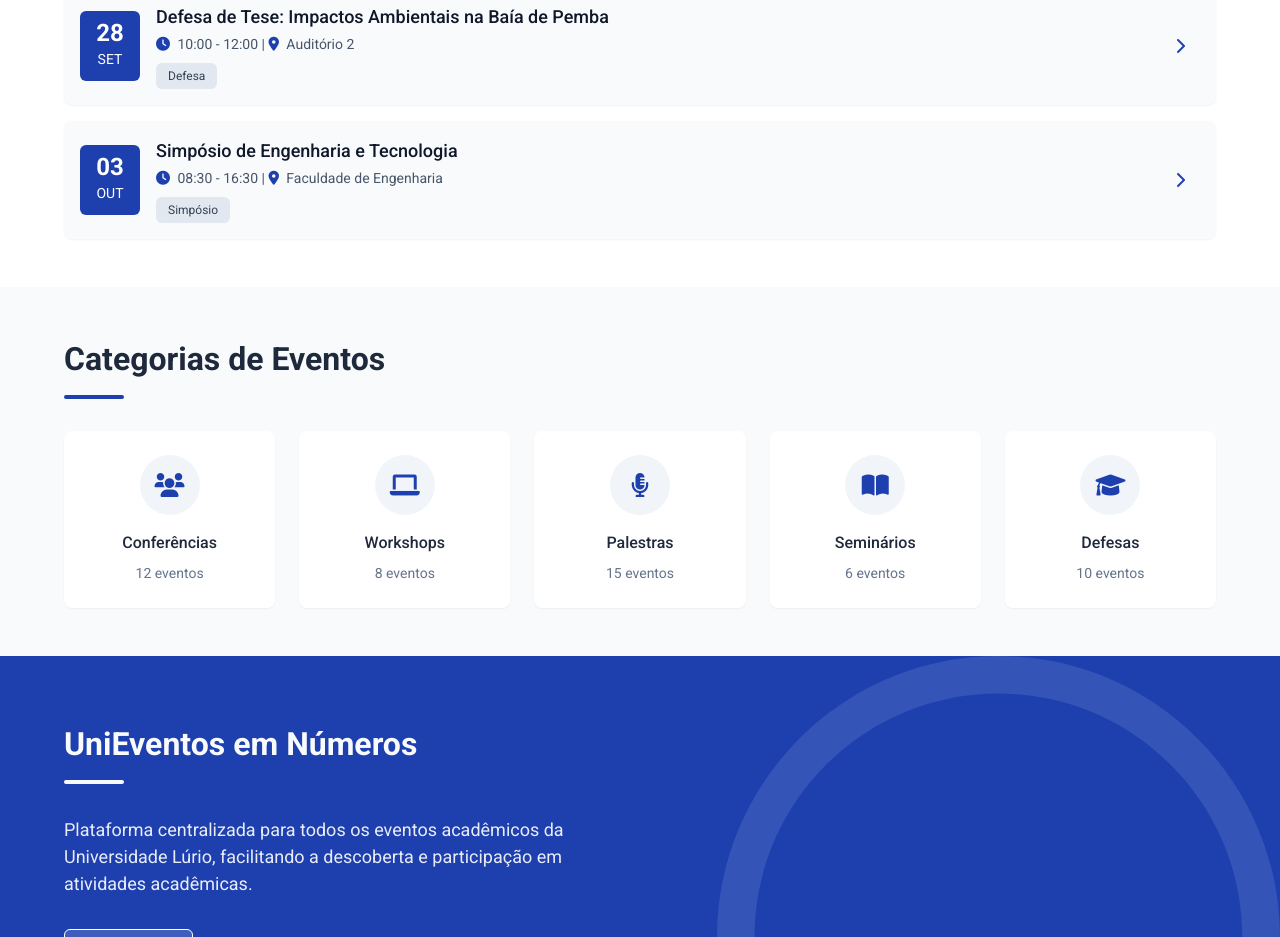
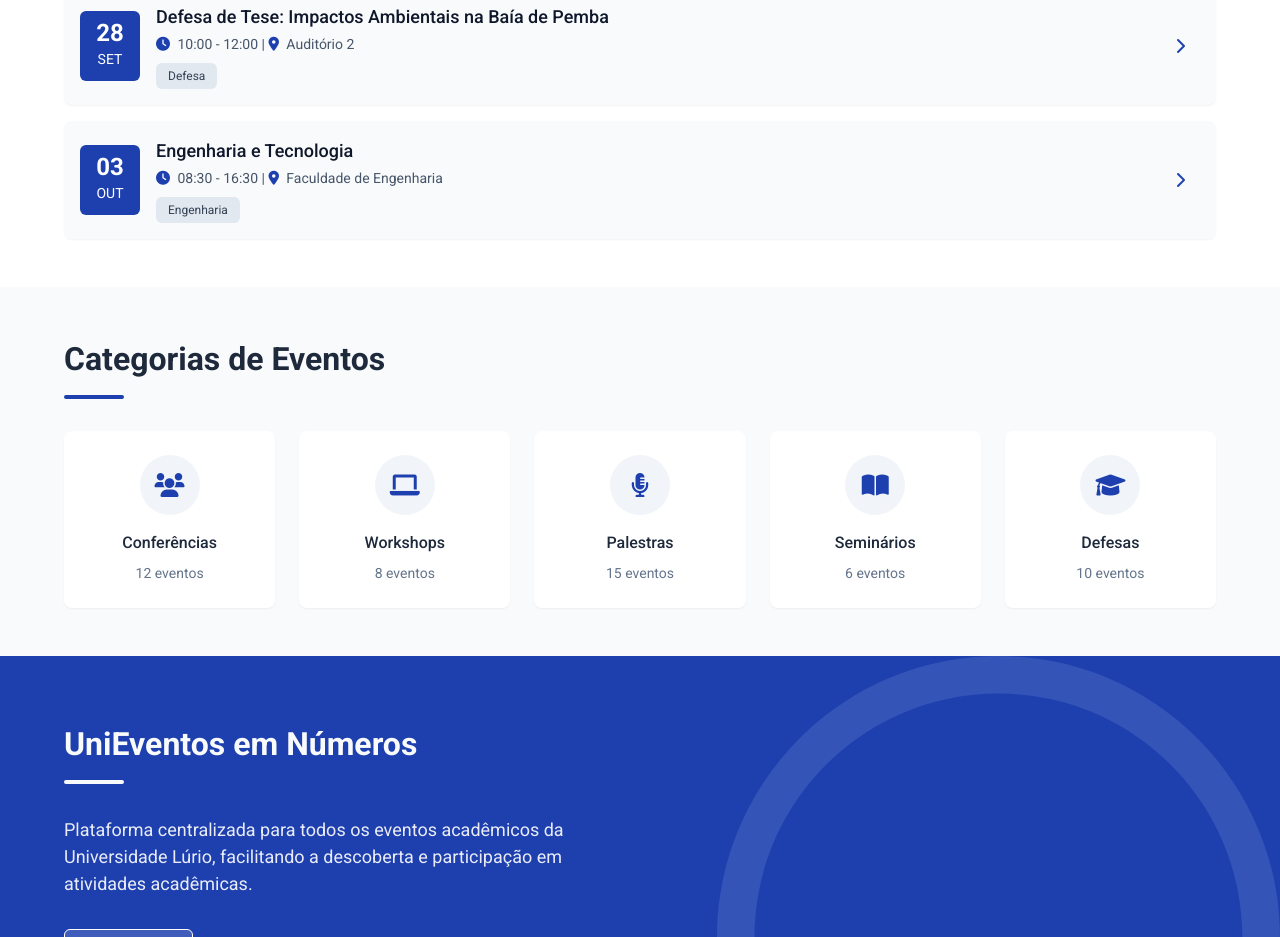
Before and after one commit to abubacar-dev/unieventos, a plain HTML site: page index.html in a window 1280 px wide. Shown: the part 2097-3034 px from the top of the page. Drawn offline with Linux system fonts and the light colour scheme.

Commit message:
modificacoes simples

```diff
--- a/index.html
+++ b/index.html
@@ -167,9 +167,9 @@
                             <span class="event-item__month">Out</span>
                         </div>
                         <div class="event-item__content">
-                            <h3 class="event-item__title">Simpósio de Engenharia e Tecnologia</h3>
+                            <h3 class="event-item__title">Engenharia e Tecnologia</h3>
                             <p class="event-item__meta"><i class="fas fa-clock"></i> 08:30 - 16:30 | <i class="fas fa-map-marker-alt"></i> Faculdade de Engenharia</p>
-                            <span class="event-item__tag">Simpósio</span>
+                            <span class="event-item__tag">Engenharia</span>
                         </div>
                         <a href="eventos/detalhes-evento.html" class="event-item__link" aria-label="Ver detalhes do Simpósio de Engenharia e Tecnologia">
                             <i class="fas fa-chevron-right"></i>
```
